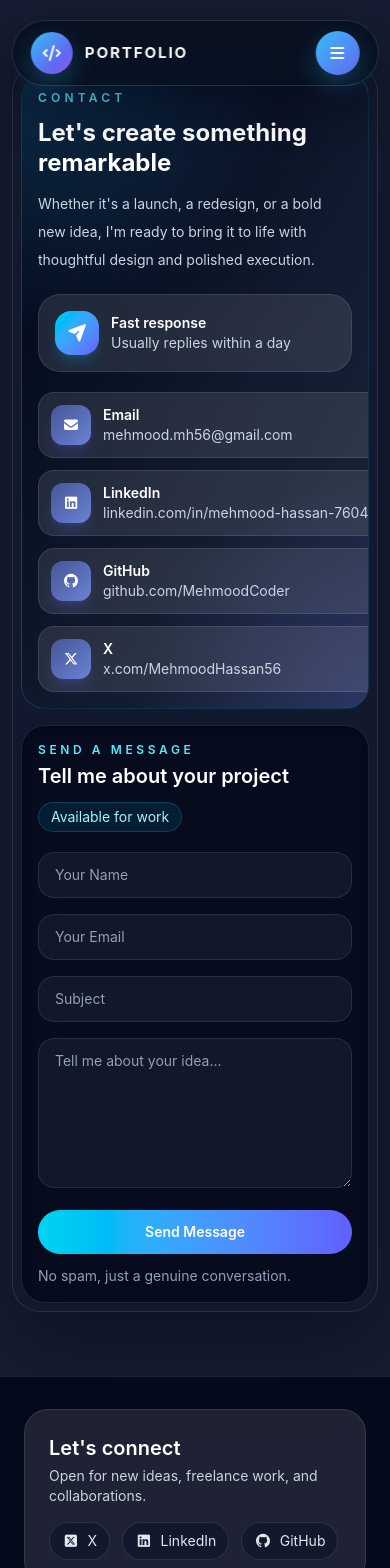
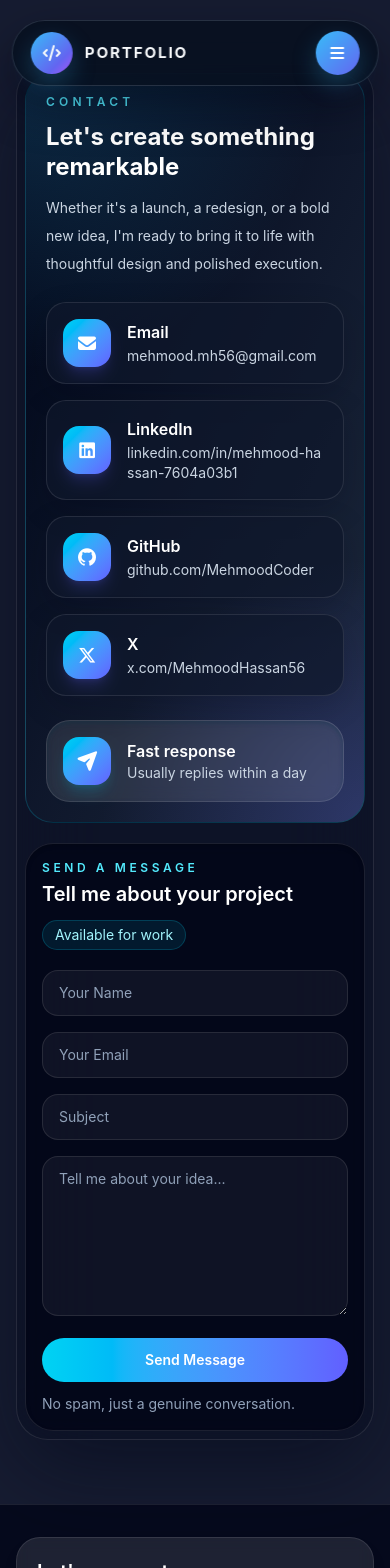
Before and after one commit to MehmoodCoder/Portfolio, a React (Vite) app in the folder Portfolio_Website/: page /contact in a window 390 px wide. Shown: the top 1568 px of the page. Built offline with nearby package versions, Linux system fonts and the light colour scheme.

Commit message:
Make Icon Section in Contact page responsive and minor changes

```diff
--- a/Portfolio_Website/src/Components/Footer/Footer.jsx
+++ b/Portfolio_Website/src/Components/Footer/Footer.jsx
@@ -1,7 +1,7 @@
 const Footer = () => {
   return (
-    <footer className="border-t border-white/10 bg-slate-950/80 px-6 py-8 text-white sm:px-8 lg:px-16">
-      <div className="mx-auto flex max-w-7xl flex-col gap-4 rounded-[24px] border border-white/10 bg-white/10 p-6 shadow-lg backdrop-blur-sm md:flex-row md:items-center md:justify-between">
+    <footer className="border-t border-white/10 bg-slate-950/80 px-4 py-8 text-white sm:px-8 lg:px-16">
+      <div className="mx-auto flex max-w-7xl flex-col gap-5 rounded-[24px] border border-white/10 bg-white/10 p-5 shadow-lg shadow-black/20 backdrop-blur-sm md:flex-row md:items-center md:justify-between md:p-6">
         <div>
           <h3 className="text-xl font-semibold">Let&apos;s connect</h3>
           <p className="mt-1 text-sm text-slate-300">Open for new ideas, freelance work, and collaborations.</p>
@@ -9,11 +9,14 @@ const Footer = () => {
 
         <div className="flex flex-wrap gap-3">
           {[
+            { label: "Instagram", icon: "fa-brands fa-instagram", href: "https://www.instagram.com/" },
+            { label: "Facebook", icon: "fa-brands fa-facebook", href: "https://www.facebook.com/" },
+            { label: "Discord", icon: "fa-brands fa-discord", href: "https://discord.com/" },
             { label: "X", icon: "fa-brands fa-square-x-twitter", href: "https://x.com/MehmoodHassan56" },
             { label: "LinkedIn", icon: "fa-brands fa-linkedin", href: "https://www.linkedin.com/in/mehmood-hassan-7604a03b1" },
             { label: "GitHub", icon: "fa-brands fa-github", href: "https://github.com/MehmoodCoder" }
           ].map((item) => (
-            <a key={item.label} href={item.href} target="_blank" rel="noreferrer" className="rounded-full border border-white/10 bg-slate-900/70 px-3 py-2 text-sm text-slate-200 transition hover:bg-white/15">
+            <a key={item.label} href={item.href} target="_blank" rel="noreferrer" className="rounded-full border border-white/10 bg-slate-900/70 px-3 py-2 text-sm text-slate-200 transition duration-300 hover:-translate-y-1 hover:bg-white/15">
               <i className={`${item.icon} mr-2`}></i>
               {item.label}
             </a>
--- a/Portfolio_Website/src/Routes/Contact.jsx
+++ b/Portfolio_Website/src/Routes/Contact.jsx
@@ -60,52 +60,53 @@ function Contact() {
     return (
         <>
             <NavBar />
-            <section className="px-3 py-16 text-white sm:px-6 sm:py-20 lg:px-16 lg:py-24">
-                <div className="mx-auto grid max-w-7xl gap-4 rounded-[28px] border border-white/10 bg-slate-900/45 p-2 shadow-[0_30px_80px_rgba(2,6,23,0.45)] backdrop-blur-xl sm:gap-6 sm:p-3 md:gap-8 md:p-4 lg:grid-cols-[0.95fr_1.05fr] lg:p-8">
-                    <div className="relative overflow-hidden rounded-[24px] border border-cyan-400/20 bg-gradient-to-br from-slate-950 via-slate-900 to-slate-800 p-4 sm:p-6 lg:p-8">
-                        <div className="absolute inset-0 bg-[radial-gradient(circle_at_top_left,_rgba(56,189,248,0.2),_transparent_36%),radial-gradient(circle_at_bottom_right,_rgba(99,102,241,0.22),_transparent_32%)]" />
-                        <div className="relative z-10">
+            <section className="px-4 py-16 text-white sm:px-6 sm:py-20 lg:px-8 lg:py-24 xl:px-16">
+                <div className="mx-auto grid max-w-7xl gap-5 rounded-[32px] border border-white/10 bg-slate-950/40 p-2 shadow-[0_30px_90px_rgba(2,6,23,0.5)] backdrop-blur-2xl sm:gap-6 sm:p-3 md:gap-8 md:p-4 lg:grid-cols-[0.92fr_1.08fr] lg:p-8">
+                    <div className="relative overflow-hidden rounded-[28px] border border-cyan-400/20 bg-gradient-to-br from-slate-950 via-slate-900 to-slate-800 p-5 sm:p-6 lg:p-8 flex flex-col justify-between gap-6">
+                        <div className="absolute inset-0 bg-[radial-gradient(circle_at_top_left,_rgba(56,189,248,0.2),_transparent_36%),radial-gradient(circle_at_bottom_right,_rgba(99,102,241,0.24),_transparent_32%)]" />
+
+                        <div className="relative z-10 w-full">
                             <p className="text-xs font-semibold uppercase tracking-[0.35em] text-cyan-300 sm:text-sm">Contact</p>
                             <h2 className="mt-3 text-2xl font-bold leading-tight sm:text-3xl lg:text-4xl">Let&apos;s create something remarkable</h2>
                             <p className="mt-3 max-w-xl text-sm leading-7 text-slate-300 sm:mt-4 sm:text-base">
                                 Whether it&apos;s a launch, a redesign, or a bold new idea, I&apos;m ready to bring it to life with thoughtful design and polished execution.
                             </p>
 
-                            <div className="mt-5 rounded-[22px] border border-white/10 bg-white/10 p-4 backdrop-blur-sm sm:mt-8">
-                                <div className="flex items-center gap-3">
-                                    <div className="flex h-11 w-11 shrink-0 items-center justify-center rounded-2xl bg-gradient-to-br from-cyan-400 to-indigo-500 text-white shadow-lg shadow-cyan-500/20">
-                                        <i className="fa-solid fa-paper-plane"></i>
-                                    </div>
-                                    <div>
-                                        <p className="text-sm font-semibold text-white">Fast response</p>
-                                        <p className="text-sm text-slate-300">Usually replies within a day</p>
-                                    </div>
-                                </div>
-                            </div>
-
-                            <div className="mt-5 grid gap-3 sm:mt-6 sm:grid-cols-2">
+                            <div className="mt-6 grid gap-4 w-full sm:grid-cols-2">
                                 {socials.map((item) => (
                                     <a
                                         key={item.label}
                                         href={item.href}
                                         target={item.label === "Email" ? "_self" : "_blank"}
                                         rel="noreferrer"
-                                        className="group flex h-full items-center gap-3 rounded-2xl border border-white/10 bg-white/10 px-3 py-3 text-sm text-slate-200 transition duration-300 hover:-translate-y-1 hover:border-cyan-400/30 hover:bg-white/15 sm:px-4"
+                                        className="group flex items-center gap-4 rounded-[20px] border border-white/10 bg-slate-900/70 p-4 text-sm text-slate-200 shadow-[0_10px_30px_rgba(2,6,23,0.18)] transition duration-300 hover:-translate-y-1 hover:border-cyan-400/30 hover:bg-slate-800/80 active:scale-[0.99] w-full min-w-0"
                                     >
-                                        <div className="flex h-10 w-10 shrink-0 items-center justify-center rounded-xl bg-gradient-to-br from-[#465697] to-[#6b83d6] text-white shadow-lg shadow-indigo-500/20 transition group-hover:scale-105">
-                                            <i className={item.icon}></i>
+                                        <div className="flex h-12 w-12 shrink-0 items-center justify-center rounded-2xl bg-gradient-to-br from-cyan-400 to-indigo-500 text-white shadow-lg shadow-indigo-500/20 transition group-hover:scale-105">
+                                            <i className={`${item.icon} text-lg`}></i>
                                         </div>
-                                        <div className="min-w-0">
-                                            <div className="font-semibold text-white">{item.label}</div>
-                                            <div className="truncate text-slate-300">{item.value}</div>
+                                        <div className="min-w-0 flex-1">
+                                            <div className="font-semibold text-white text-base">{item.label}</div>
+                                            <div className="mt-0.5 break-all text-sm text-slate-300 group-hover:text-cyan-300 transition-colors duration-300">{item.value}</div>
                                         </div>
                                     </a>
                                 ))}
                             </div>
                         </div>
+
+                        <div className="relative z-10 rounded-[24px] border border-white/10 bg-white/10 p-4 shadow-inner shadow-cyan-950/30 backdrop-blur-sm sm:p-5 w-full">
+                            <div className="flex items-center gap-4">
+                                <div className="flex h-12 w-12 shrink-0 items-center justify-center rounded-2xl bg-gradient-to-br from-cyan-400 to-indigo-500 text-white shadow-lg shadow-cyan-500/20">
+                                    <i className="fa-solid fa-paper-plane text-lg"></i>
+                                </div>
+                                <div className="min-w-0 flex-1">
+                                    <p className="text-base font-semibold text-white">Fast response</p>
+                                    <p className="text-sm text-slate-300">Usually replies within a day</p>
+                                </div>
+                            </div>
+                        </div>
                     </div>
 
-                    <div className="rounded-[24px] border border-white/10 bg-slate-950/65 p-4 shadow-inner shadow-black/20 backdrop-blur-sm sm:p-6 lg:p-8">
+                    <div className="rounded-[28px] border border-white/10 bg-slate-950/70 p-4 shadow-inner shadow-black/20 backdrop-blur-sm sm:p-6 lg:p-8">
                         <div className="mb-5 flex flex-col gap-3 sm:mb-6 sm:flex-row sm:items-center sm:justify-between">
                             <div>
                                 <p className="text-xs font-semibold uppercase tracking-[0.3em] text-cyan-300 sm:text-sm">Send a message</p>
@@ -119,7 +120,7 @@ function Contact() {
                         <form className="space-y-4" onSubmit={handleSubmit}>
                             <div className="grid gap-4 sm:grid-cols-2">
                                 <input
-                                    className="rounded-2xl border border-white/10 bg-white/5 px-4 py-3 text-sm text-white outline-none ring-0 transition focus:border-cyan-400/40 focus:bg-white/10 placeholder:text-slate-400"
+                                    className="rounded-2xl border border-white/10 bg-white/5 px-4 py-3 text-sm text-white outline-none transition focus:border-cyan-400/40 focus:bg-white/10 placeholder:text-slate-400"
                                     type="text"
                                     name="name"
                                     value={formData.name}
@@ -129,7 +130,7 @@ function Contact() {
                                     required
                                 />
                                 <input
-                                    className="rounded-2xl border border-white/10 bg-white/5 px-4 py-3 text-sm text-white outline-none ring-0 transition focus:border-cyan-400/40 focus:bg-white/10 placeholder:text-slate-400"
+                                    className="rounded-2xl border border-white/10 bg-white/5 px-4 py-3 text-sm text-white outline-none transition focus:border-cyan-400/40 focus:bg-white/10 placeholder:text-slate-400"
                                     type="email"
                                     name="email"
                                     value={formData.email}
@@ -139,7 +140,7 @@ function Contact() {
                                 />
                             </div>
                             <input
-                                className="w-full rounded-2xl border border-white/10 bg-white/5 px-4 py-3 text-sm text-white outline-none ring-0 transition focus:border-cyan-400/40 focus:bg-white/10 placeholder:text-slate-400"
+                                className="w-full rounded-2xl border border-white/10 bg-white/5 px-4 py-3 text-sm text-white outline-none transition focus:border-cyan-400/40 focus:bg-white/10 placeholder:text-slate-400"
                                 type="text"
                                 name="subject"
                                 value={formData.subject}
@@ -148,7 +149,7 @@ function Contact() {
                                 required
                             />
                             <textarea
-                                className="min-h-[150px] w-full rounded-2xl border border-white/10 bg-white/5 px-4 py-3 text-sm text-white outline-none ring-0 transition focus:border-cyan-400/40 focus:bg-white/10 placeholder:text-slate-400"
+                                className="min-h-[160px] w-full rounded-2xl border border-white/10 bg-white/5 px-4 py-3 text-sm text-white outline-none transition focus:border-cyan-400/40 focus:bg-white/10 placeholder:text-slate-400"
                                 name="message"
                                 value={formData.message}
                                 onChange={handleChange}
```
Also changed, not shown: Portfolio_Website/src/Routes/Home.jsx (+15 -14 lines).
